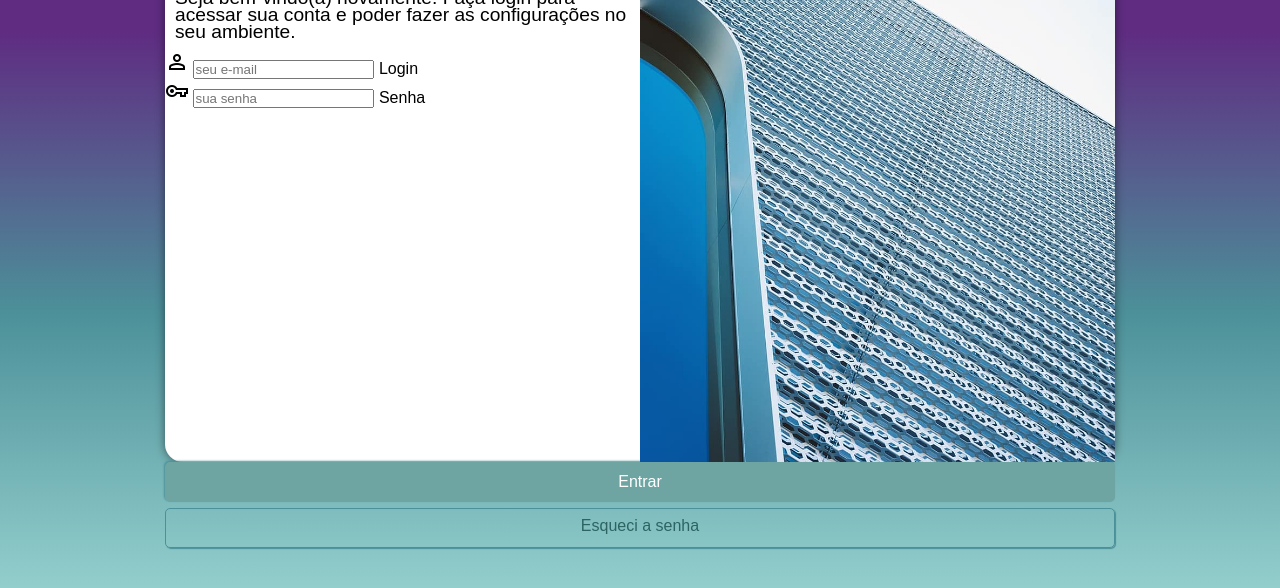
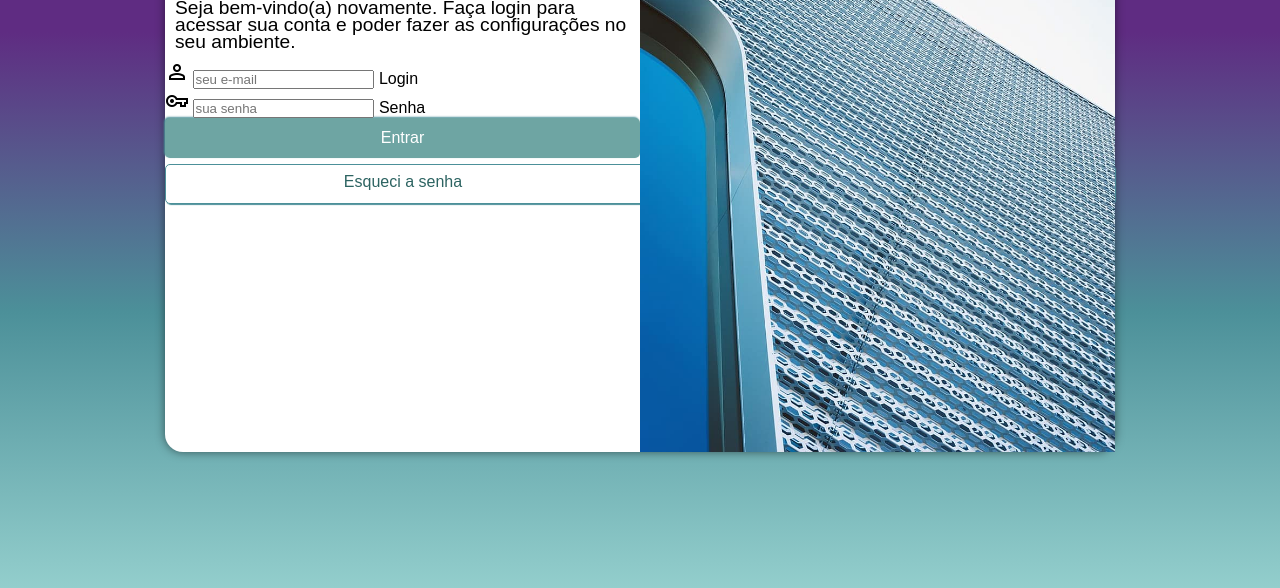
Before and after one commit to Laylateles/projeto-login, a plain HTML site: page index.html in a window 1280 px wide. Shown: the part 208-796 px from the top of the page. Drawn offline with nearby package versions, Linux system fonts and the light colour scheme.

Commit message:
ARRUMEI O CSS

```diff
--- a/estilos/mediaquery.css
+++ b/estilos/mediaquery.css
@@ -30,6 +30,9 @@ grandes telas:1200px and more
         padding: 10px;
         font-size: 1.2em;
         }
+     input[type=submit] {
+        width: 70%;
+     }
 }
 
 
@@ -60,4 +63,7 @@ grandes telas:1200px and more
         padding: 10px;
         font-size: 1.2em;
         }
+    input[type=submit] {
+        width: 50%;
+    }
 }
--- a/estilos/style.css
+++ b/estilos/style.css
@@ -35,7 +35,7 @@ article#login {
     transform: translate(-50%,-50%);
     background-color: white;
     width: 250px;
-    height: 540px;
+    height: 520px;
     border-radius: 18px;
     box-shadow: 0px 0px 10px rgba(0, 0, 0, 0.507);
     transition: width .3s, height .3s;
@@ -85,13 +85,12 @@ input[type=submit]  {
     display: block;
     font-size: 1em;
     height: 40px;
-    width: 100%;
+    width: 99.8%;
     color: white;
     background-color: #6ea5a3;
     border: none;
     border-radius: 5px;
     box-shadow: -1px -1px 2px var(--cor2);
-    cursor: pointer;
 }
 
 input[type=submit]:hover {
@@ -106,7 +105,7 @@ input[type=submit]:hover {
     margin-top: 6px;
     font-size: 1em;
     color:var(--corh) ;
-    width: 100%;
+    width:100%;
     height: 40px;
     border: 1px solid var(--cor2);
     box-shadow: 1px 1px 1px var(--cor2);
--- a/index.html
+++ b/index.html
@@ -33,10 +33,10 @@
                         <input type="password" name="senha" id="isenha" required min="8" max="20" placeholder="sua senha" autocomplete="current-password" >
                         <label for="isenha">Senha</label>
                     </div>
-                        <div>
+
                             <input type="submit" value="Entrar">
                             <a href="esqueci.html" class="botao">Esqueci a senha</a>
-                        </div>
+
                 </form>
             </div>
         </article>
```
